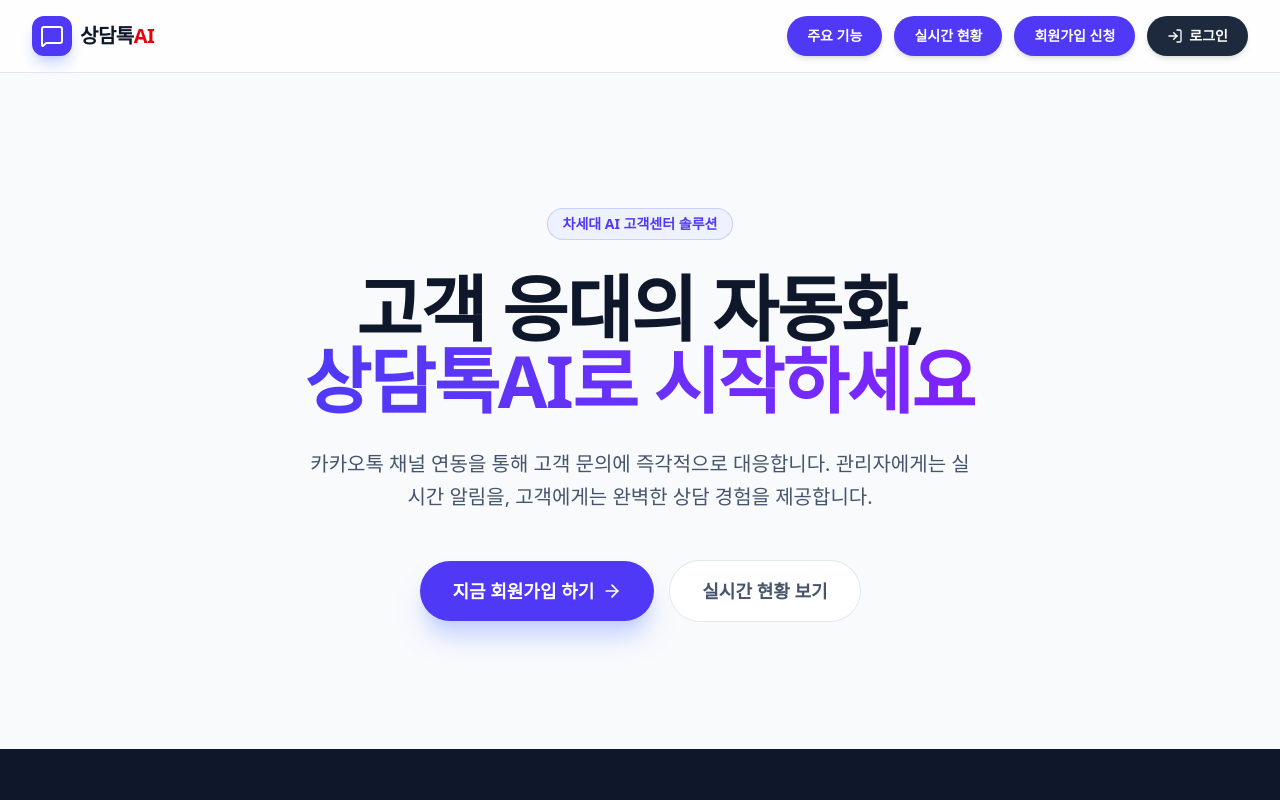
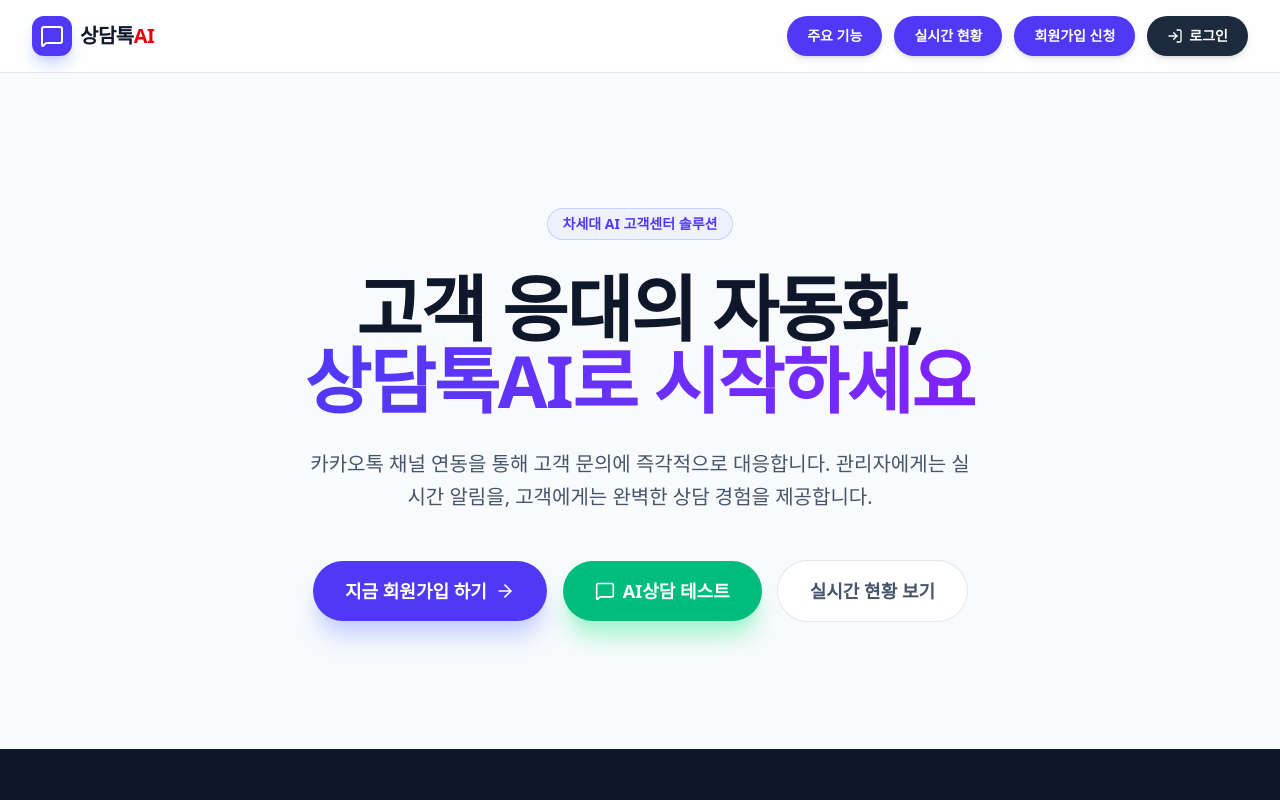
Before and after one commit to paks11299958-code/kakao_ai, a React (Vite) app: page / in a window 1280 px wide. Shown: the top 800 px of the page. Built offline with nearby package versions, Linux system fonts and the light colour scheme; no server answers.

Commit message:
Update App.tsx

```diff
--- a/src/App.tsx
+++ b/src/App.tsx
@@ -291,6 +291,7 @@
                 관리자에게는 실시간 알림을, 고객에게는 완벽한 상담 경험을 제공합니다.
               </p>
               <div className="mt-12 flex flex-col items-center justify-center gap-4 sm:flex-row">
+  {/* 1. 지금 회원가입 하기 (기본) */}
   <a
     href="#register"
     className="group flex items-center gap-2 rounded-full bg-indigo-600 px-8 py-4 text-lg font-bold text-white shadow-xl shadow-indigo-200 transition-all hover:bg-indigo-700 hover:shadow-indigo-300 active:scale-95"
@@ -298,6 +299,19 @@
     지금 회원가입 하기
     <ArrowRight size={20} className="transition-transform group-hover:translate-x-1" />
   </a>
+
+  {/* 2. 추가된 AI상담 테스트 버튼 (카카오톡 연결) */}
+  <a
+    href="http://pf.kakao.com/_dhMqK/chat"
+    target="_blank"
+    rel="noopener noreferrer"
+    className="flex items-center gap-2 rounded-full bg-emerald-500 px-8 py-4 text-lg font-bold text-white shadow-xl shadow-emerald-200 transition-all hover:bg-emerald-600 hover:shadow-emerald-300 active:scale-95"
+  >
+    <MessageSquare size={20} />
+    AI상담 테스트
+  </a>
+
+  {/* 3. 실시간 현황 보기 (기본) */}
   <a
     href="#dashboard"
     className="rounded-full bg-white px-8 py-4 text-lg font-bold text-slate-600 ring-1 ring-slate-200 transition-all hover:bg-slate-50 active:scale-95"
```
Lines whose indentation alone changed are shown as unchanged.
